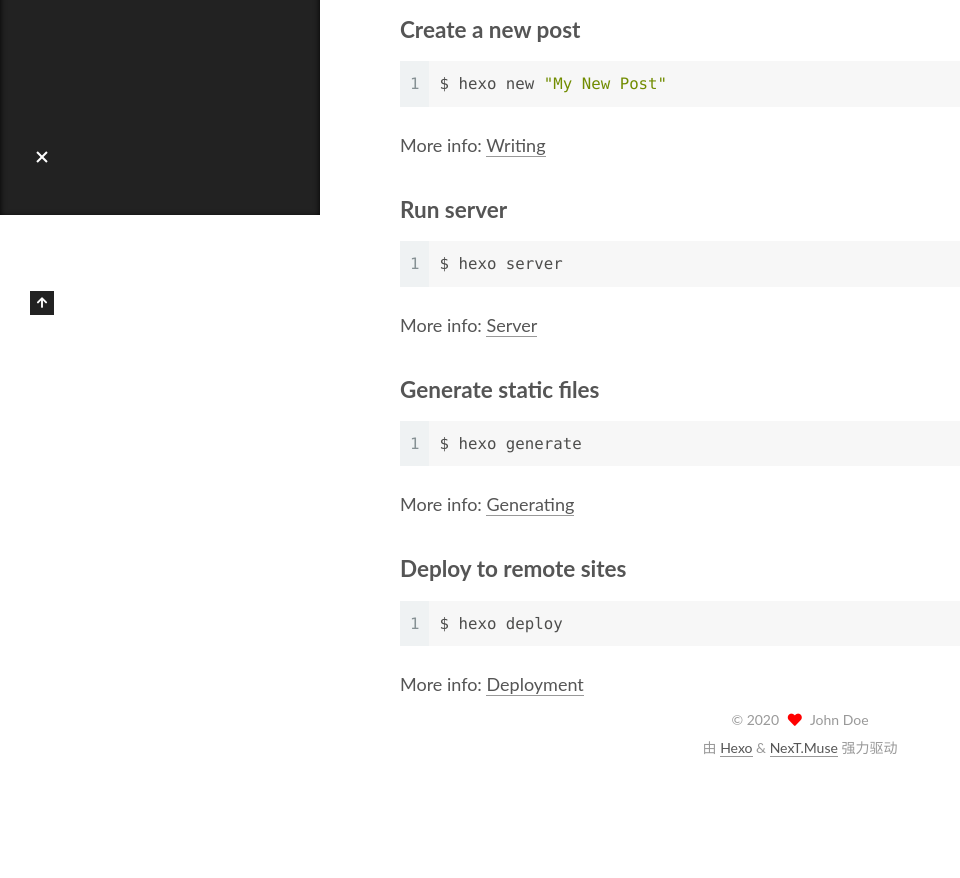
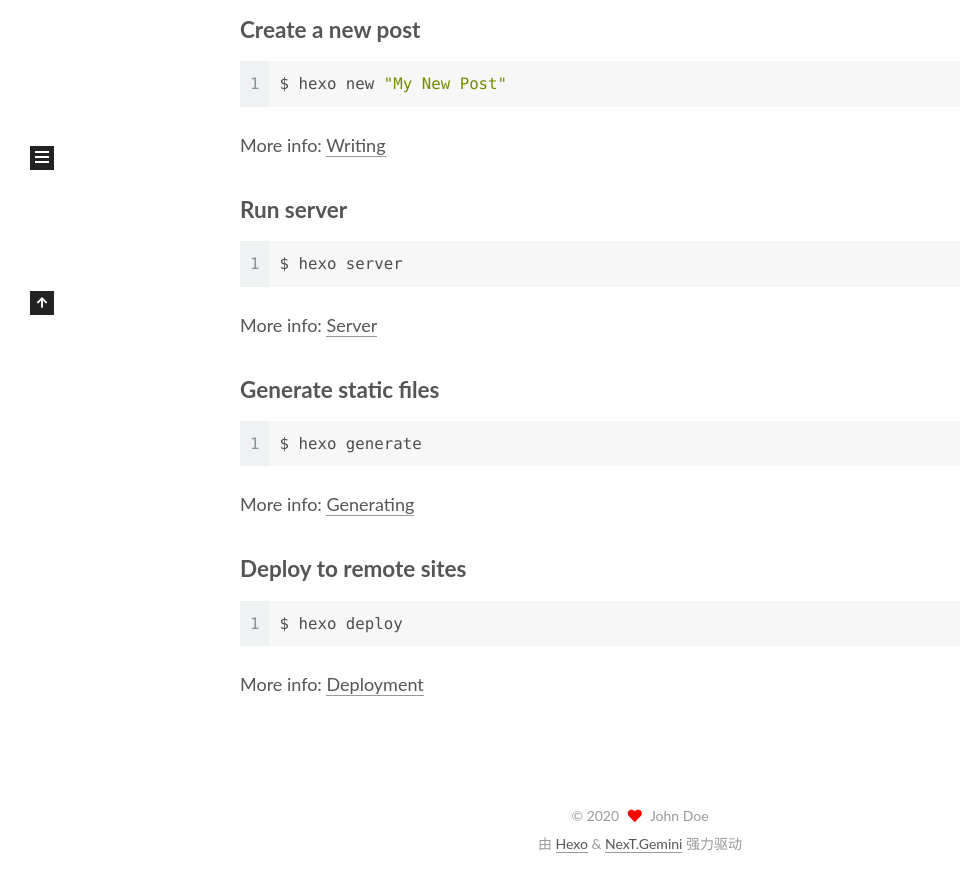
Before and after one commit to Sturmfrei-I/Sturmfrei-I.github.io, a plain HTML site: page 2020/11/27/hello-world/index.html in a window 1280 px wide. Shown: the part 585-1463 px from the top of the page, without its empty margins (0-960 px from the left). Before the commit the page ends 1367 px from the top, so only its background shows below. Drawn offline with Linux system fonts and the light colour scheme.

Commit message:
Site updated: 2020-11-27 21:23:13

```diff
--- a/2020/11/27/hello-world/index.html
+++ b/2020/11/27/hello-world/index.html
@@ -17,7 +17,7 @@
 
 <script id="hexo-configurations">
     var NexT = window.NexT || {};
-    var CONFIG = {"hostname":"example.com","root":"/","scheme":"Muse","version":"7.8.0","exturl":false,"sidebar":{"position":"left","display":"post","padding":18,"offset":12,"onmobile":false},"copycode":{"enable":false,"show_result":false,"style":null},"back2top":{"enable":true,"sidebar":false,"scrollpercent":false},"bookmark":{"enable":false,"color":"#222","save":"auto"},"fancybox":false,"mediumzoom":false,"lazyload":false,"pangu":false,"comments":{"style":"tabs","active":null,"storage":true,"lazyload":false,"nav":null},"algolia":{"hits":{"per_page":10},"labels":{"input_placeholder":"Search for Posts","hits_empty":"We didn't find any results for the search: ${query}","hits_stats":"${hits} results found in ${time} ms"}},"localsearch":{"enable":false,"trigger":"auto","top_n_per_article":1,"unescape":false,"preload":false},"motion":{"enable":true,"async":false,"transition":{"post_block":"fadeIn","post_header":"slideDownIn","post_body":"slideDownIn","coll_header":"slideLeftIn","sidebar":"slideUpIn"}}};
+    var CONFIG = {"hostname":"example.com","root":"/","scheme":"Gemini","version":"7.8.0","exturl":false,"sidebar":{"position":"left","display":"post","padding":18,"offset":12,"onmobile":false},"copycode":{"enable":false,"show_result":false,"style":null},"back2top":{"enable":true,"sidebar":false,"scrollpercent":false},"bookmark":{"enable":false,"color":"#222","save":"auto"},"fancybox":false,"mediumzoom":false,"lazyload":false,"pangu":false,"comments":{"style":"tabs","active":null,"storage":true,"lazyload":false,"nav":null},"algolia":{"hits":{"per_page":10},"labels":{"input_placeholder":"Search for Posts","hits_empty":"We didn't find any results for the search: ${query}","hits_stats":"${hits} results found in ${time} ms"}},"localsearch":{"enable":false,"trigger":"auto","top_n_per_article":1,"unescape":false,"preload":false},"motion":{"enable":true,"async":false,"transition":{"post_block":"fadeIn","post_header":"slideDownIn","post_body":"slideDownIn","coll_header":"slideLeftIn","sidebar":"slideUpIn"}}};
   </script>
 
   <meta name="description" content="Welcome to Hexo! This is your very first post. Check documentation for more info. If you get any problems when using Hexo, you can find the answer in troubleshooting or you can ask me on GitHub. Quick">
@@ -318,7 +318,7 @@
   </span>
   <span class="author" itemprop="copyrightHolder">John Doe</span>
 </div>
-  <div class="powered-by">由 <a href="https://hexo.io/" class="theme-link" rel="noopener" target="_blank">Hexo</a> & <a href="https://muse.theme-next.org/" class="theme-link" rel="noopener" target="_blank">NexT.Muse</a> 强力驱动
+  <div class="powered-by">由 <a href="https://hexo.io/" class="theme-link" rel="noopener" target="_blank">Hexo</a> & <a href="https://theme-next.org/" class="theme-link" rel="noopener" target="_blank">NexT.Gemini</a> 强力驱动
   </div>
 
 
@@ -344,7 +344,7 @@
 <script src="/js/motion.js"></script>
 
 
-<script src="/js/schemes/muse.js"></script>
+<script src="/js/schemes/pisces.js"></script>
 
 
 <script src="/js/next-boot.js"></script>
```
Also changed, not shown: archives/2020/11/index.html (+3 -3 lines), archives/2020/index.html (+3 -3 lines), archives/index.html (+3 -3 lines), index.html (+3 -3 lines).
